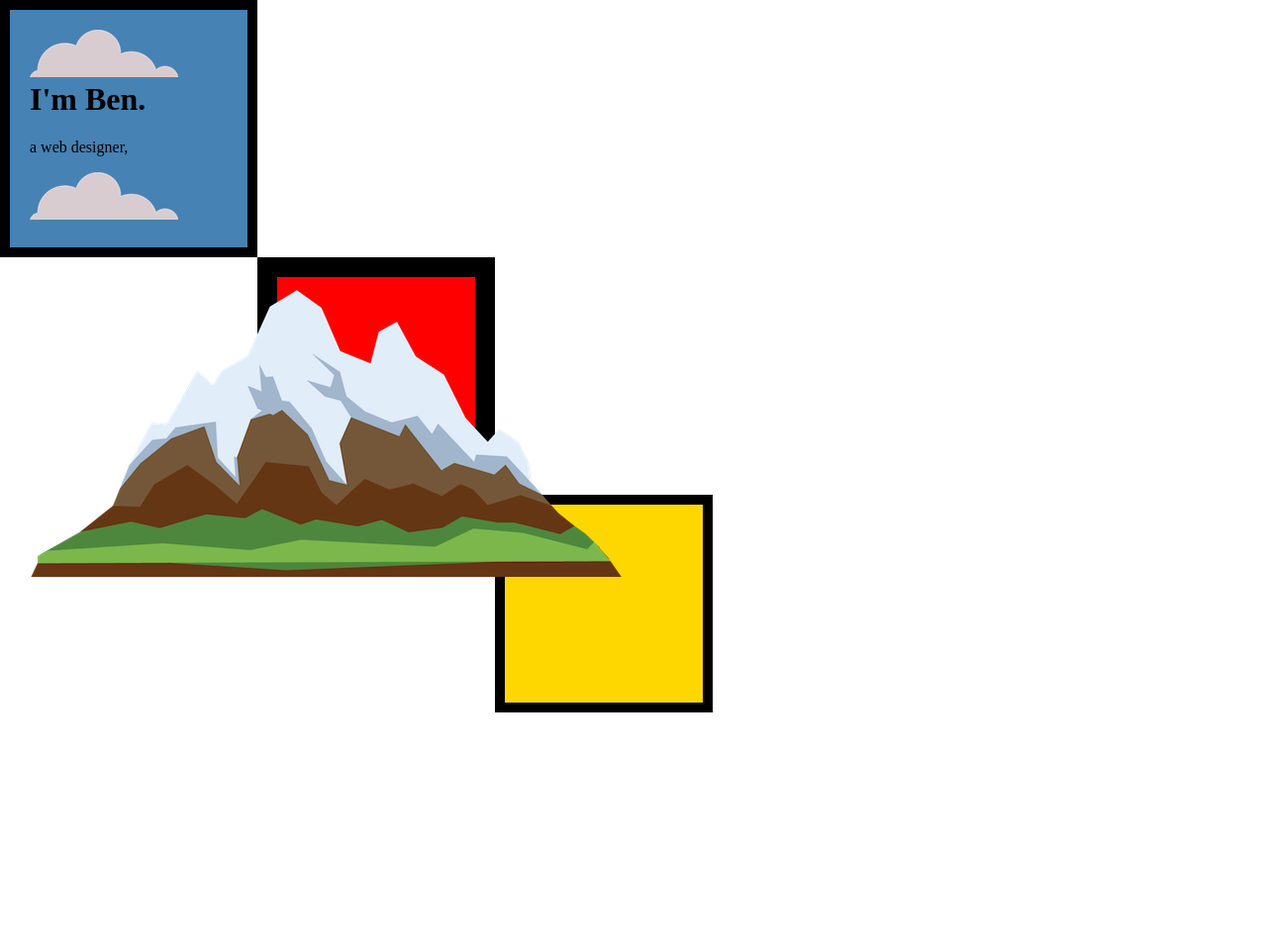
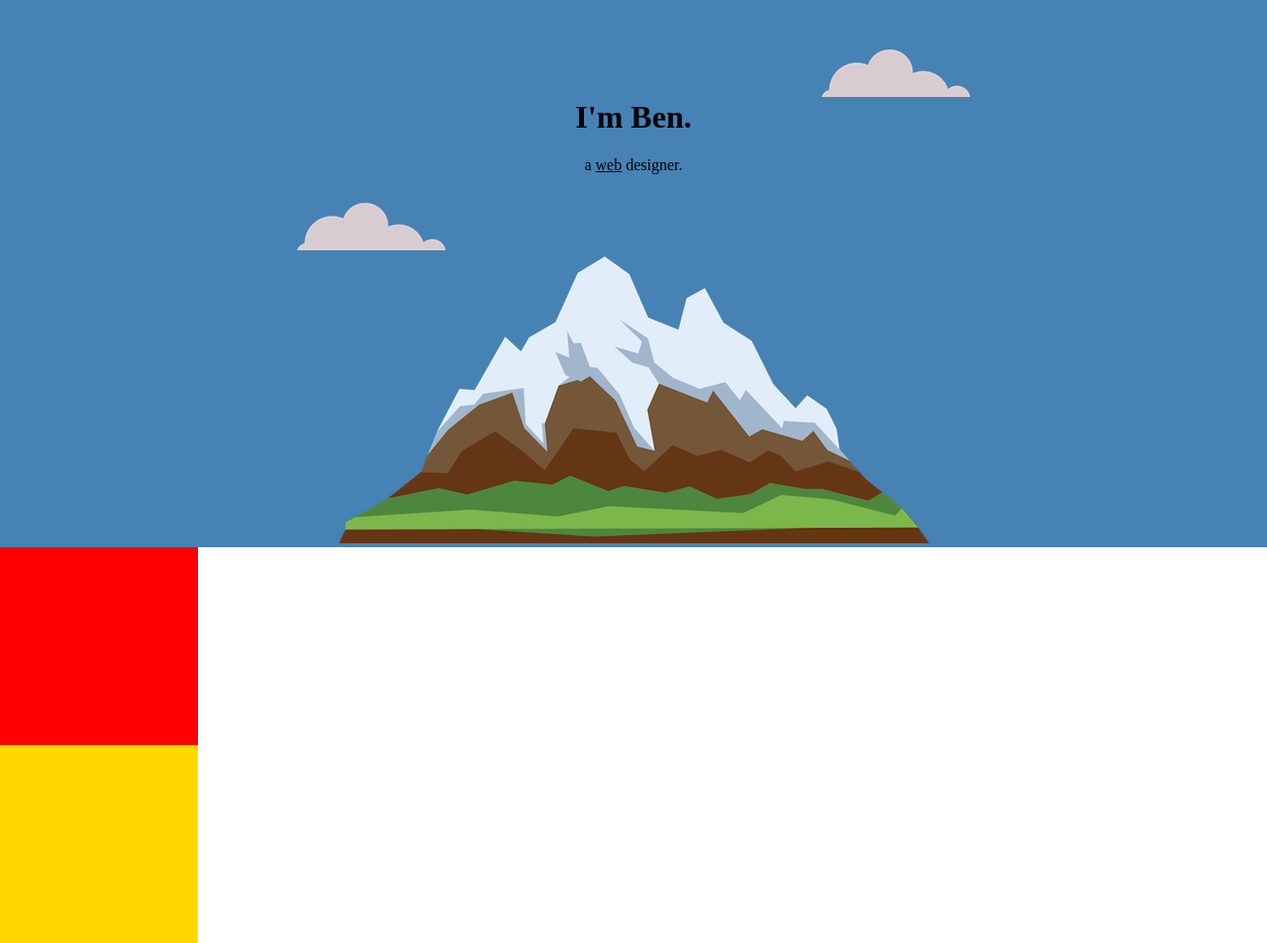
Before and after one commit to Byoo522/WebDevBootCamp2020, a plain HTML site: page CSS - My Site/index.html in a window 1280 px wide. Shown: the whole page at 99% size. Before the commit the page ends 800 px from the top, so only its background shows below. Drawn offline with Linux system fonts and the light colour scheme; files whose address does not match are found by name.

Commit message:
07.14.20

```diff
--- a/CSS - My Site/css/style.css
+++ b/CSS - My Site/css/style.css
@@ -1,31 +1,43 @@
 body {
     margin: 0;
+    text-align: center;
 }
 
 h1 {
     margin-top: 0px;
+
 }
 
 .top-container {
     background-color: steelblue;
-    height: 200px;
-    width: 200px;
-    padding: 20px;
-    border: solid 10px;
-}
+    padding-top: 100px;
+    position: relative;
+   }
 
 .middle-container {
     background-color: red;
     height: 200px;
     width: 200px;
-    border: solid 20px;
-    margin-left: 260px;
 }
 
 .bottom-container {
     background-color: gold;
     height: 200px;
     width: 200px;
-    border: solid 10px;
-    margin-left: 500px;
 }
+
+.web {
+    text-decoration: underline;
+}
+
+.bottom-cloud {
+    position: absolute;
+    left: 300px;
+    bottom: 300px;
+}
+
+.top-cloud {
+    right: 300px;
+    top: 50px;
+    position: absolute;
+}
--- a/CSS - My Site/index.html
+++ b/CSS - My Site/index.html
@@ -11,10 +11,10 @@
 
 <body>
     <div class="top-container">
-        <img src="images/cloud.png" alt="cloud-img">
+        <img class="top-cloud" src="images/cloud.png" alt="cloud-img">
         <h1>I'm Ben.</h1>
-        <p>a web designer,</p>
-        <img src="images/cloud.png" alt="cloud-img">
+        <p>a <span class="web">web</span> designer.</p>
+        <img class="bottom-cloud" src="images/cloud.png" alt="cloud-img">
         <img src="images/mountain.png" alt="mountain-img">
     </div>
     <div class="middle-container">
```
